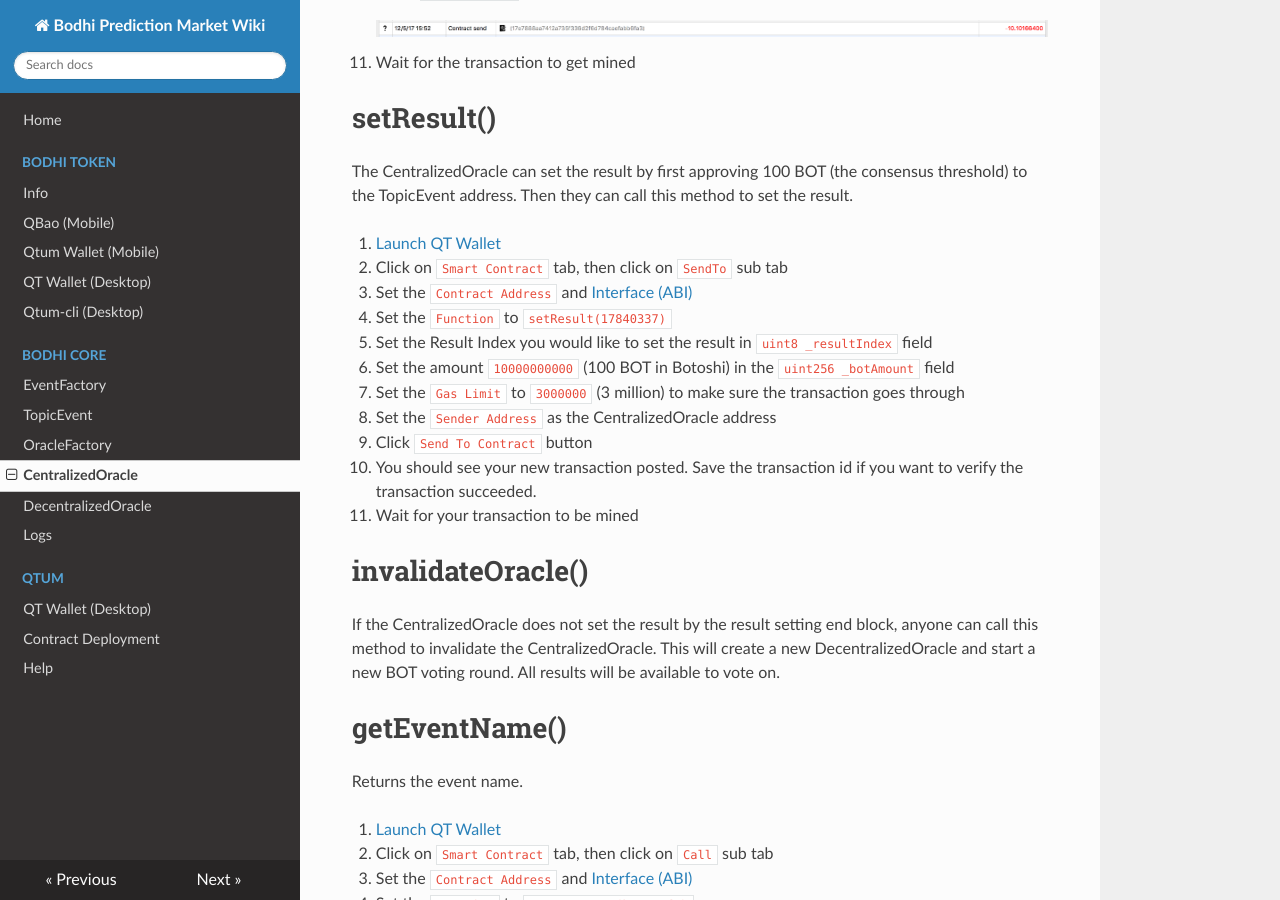
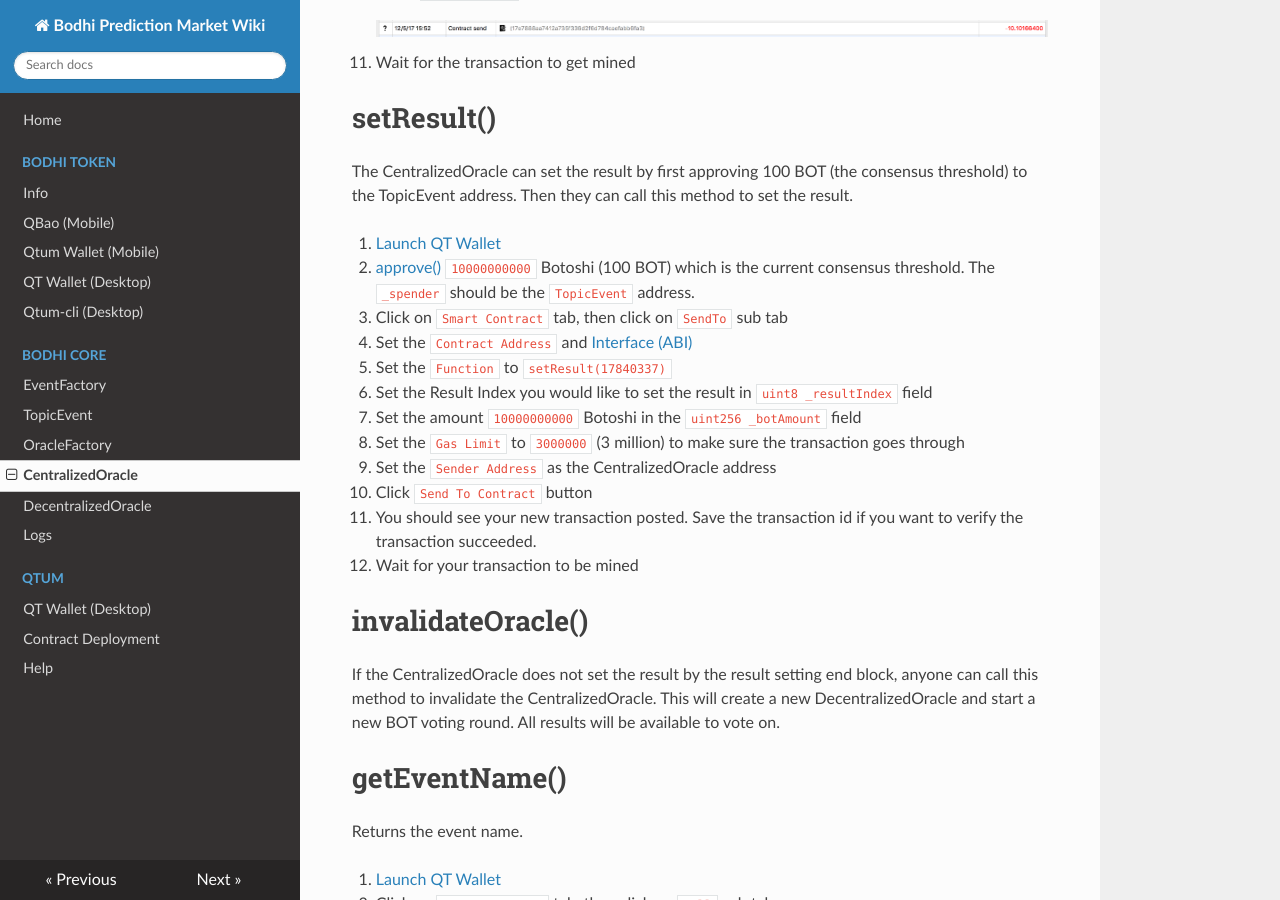
Before and after one commit to bodhiproject/wiki, an MkDocs documentation site: the page built from docs/bodhi_core/centralized_oracle.md, in a window 1280 px wide and 900 px high, scrolled down 1286 px. Built offline with MkDocs 1.6.1, drawn with Linux system fonts in a browser that asks for light colours; nearby versions of some CDN libraries; comment, search, counter and statistics services are not loaded; old or Windows-style settings are respelled for this version of MkDocs.

Commit message:
Add approve() tutorial and add to vote and bet

```diff
--- a/docs/bodhi_core/centralized_oracle.md
+++ b/docs/bodhi_core/centralized_oracle.md
@@ -44,16 +44,17 @@
 The CentralizedOracle can set the result by first approving 100 BOT (the consensus threshold) to the TopicEvent address. Then they can call this method to set the result.
 
 1. [Launch QT Wallet](../qtum/qt_wallet.md#launch-qt-wallet)
-2. Click on `Smart Contract` tab, then click on `SendTo` sub tab
-3. Set the `Contract Address` and [Interface (ABI)](#interface-abi)
-4. Set the `Function` to `setResult(17840337)`
-5. Set the Result Index you would like to set the result in `uint8 _resultIndex` field
-6. Set the amount `10000000000` (100 BOT in Botoshi) in the `uint256 _botAmount` field
-7. Set the `Gas Limit` to `3000000` (3 million) to make sure the transaction goes through
-8. Set the `Sender Address` as the CentralizedOracle address
-9. Click `Send To Contract` button
-10. You should see your new transaction posted. Save the transaction id if you want to verify the transaction succeeded.
-11. Wait for your transaction to be mined
+2. [approve()](../bodhi_token/qt_wallet_desktop.md#approve-bot) `10000000000` Botoshi (100 BOT) which is the current consensus threshold. The `_spender` should be the `TopicEvent` address.
+3. Click on `Smart Contract` tab, then click on `SendTo` sub tab
+4. Set the `Contract Address` and [Interface (ABI)](#interface-abi)
+5. Set the `Function` to `setResult(17840337)`
+6. Set the Result Index you would like to set the result in `uint8 _resultIndex` field
+7. Set the amount `10000000000` Botoshi in the `uint256 _botAmount` field
+8. Set the `Gas Limit` to `3000000` (3 million) to make sure the transaction goes through
+9. Set the `Sender Address` as the CentralizedOracle address
+10. Click `Send To Contract` button
+11. You should see your new transaction posted. Save the transaction id if you want to verify the transaction succeeded.
+12. Wait for your transaction to be mined
 
 # invalidateOracle()
 If the CentralizedOracle does not set the result by the result setting end block, anyone can call this method to invalidate the CentralizedOracle. This will create a new DecentralizedOracle and start a new BOT voting round. All results will be available to vote on.
```
Also changed, not shown: docs/bodhi_core/decentralized_oracle.md (+12 -9 lines), docs/bodhi_token/qt_wallet_desktop.md (+26 -0 lines), docs/img/approve_bot1.png (added), docs/img/approve_bot2.png (added), docs/img/approve_bot3.png (added), docs/img/approve_bot4.png (added).
